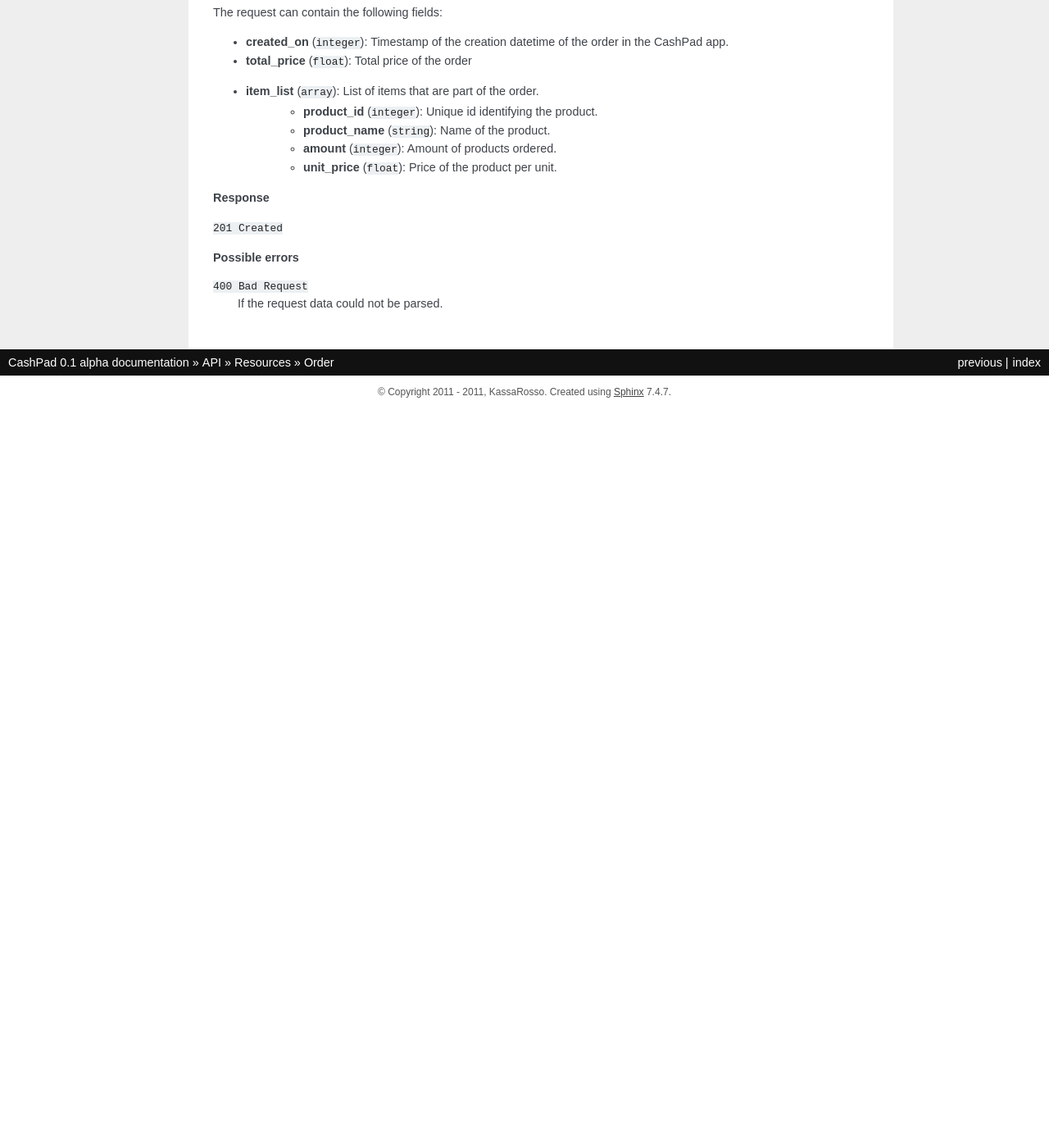
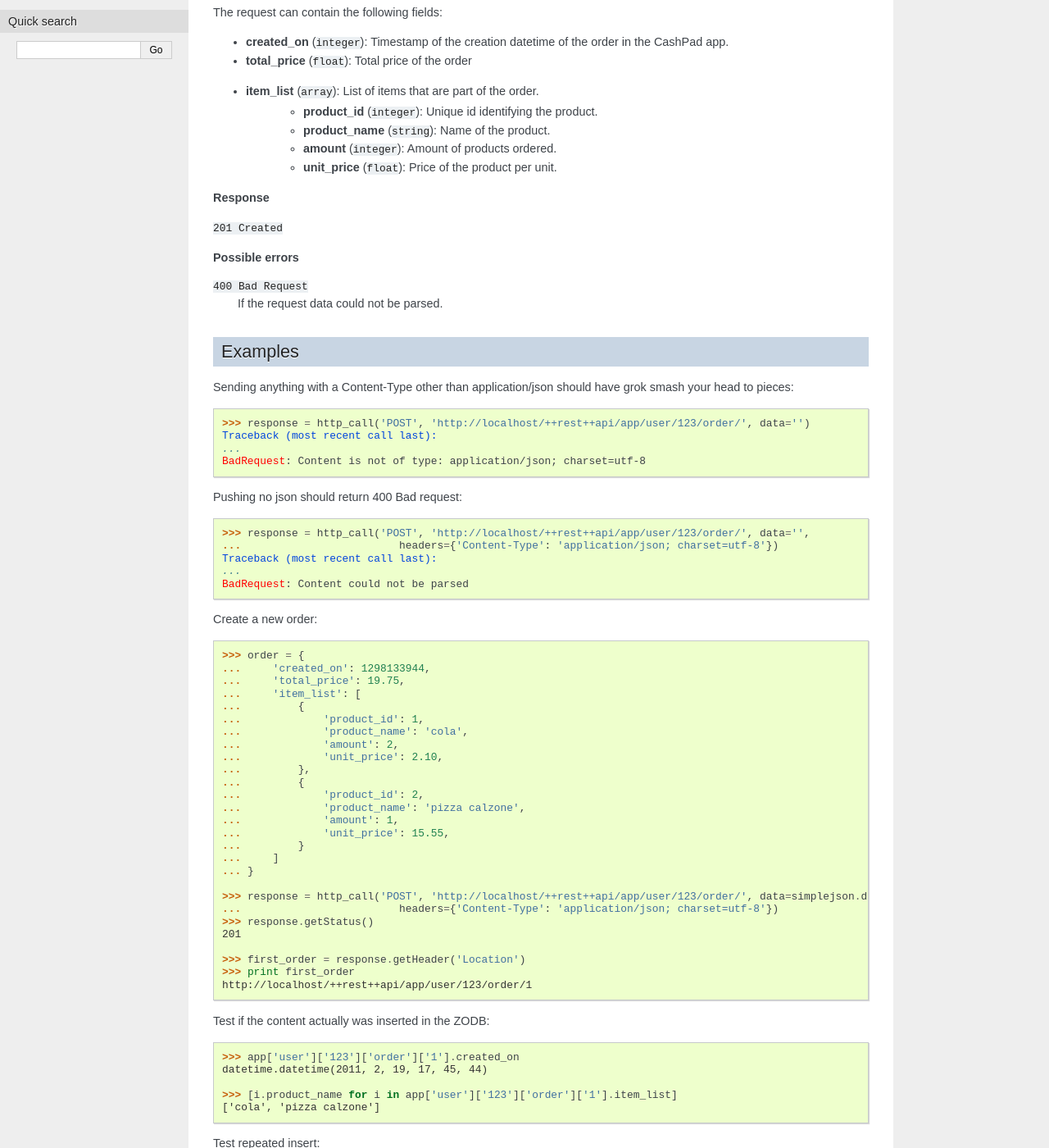
Before and after one commit to shanx/cashpad, a Sphinx documentation site: the page built from docs/api/resources/order.rst, in a window 1280 px wide and 1400 px high, scrolled down 270 px. Shown: the whole window at 82% size. Built offline with Sphinx 7.4.7, drawn with Linux system fonts in a browser that asks for light colours; before the commit the page ends 900 px from its top, so only the background shows below that; some of the changed text lies outside the part shown.

Commit message:
Ha! Used doctests as api examples.

```diff
--- a/docs/api/resources/order.rst
+++ b/docs/api/resources/order.rst
@@ -28,3 +28,124 @@
 
 ``400 Bad Request``
     If the request data could not be parsed.
+
+Examples
+--------
+
+.. testsetup::
+
+    # Let's first create an instance at the top level:
+    >>> from cashpad.models import App
+    >>> root = getRootFolder()
+    >>> app = root['app'] = App()
+
+    >>> import simplejson
+    >>> from cashpad.tests.tests import http_call
+    >>> from zope.publisher.interfaces import BadRequest
+
+    >>> user = {
+    ...     'name': 'mobile user'
+    ... }
+    >>> user_data = data=simplejson.dumps(user)
+    >>> response = http_call('PUT', 'http://localhost/++rest++api/app/user/123', data=user_data,
+    ...                         headers={'Content-Type': 'application/json; charset=utf-8'})
+
+
+Sending anything with a Content-Type other than application/json should have grok smash your head to pieces::
+
+    >>> response = http_call('POST', 'http://localhost/++rest++api/app/user/123/order/', data='')
+    Traceback (most recent call last):
+    ...
+    BadRequest: Content is not of type: application/json; charset=utf-8
+
+Pushing no json should return 400 Bad request::
+
+    >>> response = http_call('POST', 'http://localhost/++rest++api/app/user/123/order/', data='',
+    ...                         headers={'Content-Type': 'application/json; charset=utf-8'})
+    Traceback (most recent call last):
+    ...
+    BadRequest: Content could not be parsed
+
+Create a new order::
+
+    >>> order = {
+    ...     'created_on': 1298133944,
+    ...     'total_price': 19.75,
+    ...     'item_list': [
+    ...         {
+    ...             'product_id': 1,
+    ...             'product_name': 'cola',
+    ...             'amount': 2,
+    ...             'unit_price': 2.10,
+    ...         },
+    ...         {
+    ...             'product_id': 2,
+    ...             'product_name': 'pizza calzone',
+    ...             'amount': 1,
+    ...             'unit_price': 15.55,
+    ...         }
+    ...     ]
+    ... }
+
+    >>> response = http_call('POST', 'http://localhost/++rest++api/app/user/123/order/', data=simplejson.dumps(order),
+    ...                         headers={'Content-Type': 'application/json; charset=utf-8'})
+    >>> response.getStatus()
+    201
+
+    >>> first_order = response.getHeader('Location')
+    >>> print first_order
+    http://localhost/++rest++api/app/user/123/order/1
+
+Test if the content actually was inserted in the ZODB::
+
+    >>> app['user']['123']['order']['1'].created_on
+    datetime.datetime(2011, 2, 19, 17, 45, 44)
+
+    >>> [i.product_name for i in app['user']['123']['order']['1'].item_list]
+    ['cola', 'pizza calzone']
+
+Test repeated insert::
+
+    >>> order = {
+    ...     'created_on': 1298133944,
+    ...     'total_price': 4.20,
+    ...     'item_list': [
+    ...         {
+    ...             'product_id': 1,
+    ...             'product_name': 'cola',
+    ...             'amount': 2,
+    ...             'unit_price': 2.10,
+    ...         }
+    ...     ]
+    ... }
+
+    >>> response = http_call('POST', 'http://localhost/++rest++api/app/user/123/order/', data=simplejson.dumps(order),
+    ...                         headers={'Content-Type': 'application/json; charset=utf-8'})
+    >>> response.getStatus()
+    201
+
+Test int values for fields that would normally expect float and test proper coercion ::
+
+    >>> order = {
+    ...     'created_on': 1298133944,
+    ...     'total_price': 4,
+    ...     'item_list': [
+    ...         {
+    ...             'product_id': 1,
+    ...             'product_name': 'cola',
+    ...             'amount': 2,
+    ...             'unit_price': 2,
+    ...         }
+    ...     ]
+    ... }
+
+    >>> response = http_call('POST', 'http://localhost/++rest++api/app/user/123/order/', data=simplejson.dumps(order),
+    ...                         headers={'Content-Type': 'application/json; charset=utf-8'})
+    >>> response.getStatus()
+    201
+
+    >>> app['user']['123']['order']['3'].total_price
+    4.0
+
+    >>> [i.unit_price for i in app['user']['123']['order']['3'].item_list]
+    [2.0]
--- a/docs/conf.py
+++ b/docs/conf.py
@@ -25,7 +25,7 @@
 
 # Add any Sphinx extension module names here, as strings. They can be extensions
 # coming with Sphinx (named 'sphinx.ext.*') or your custom ones.
-extensions = ['sphinx.ext.autodoc']
+extensions = ['sphinx.ext.autodoc', 'sphinx.ext.doctest']
 
 # Add any paths that contain templates here, relative to this directory.
 templates_path = ['_templates']
```
Also changed, not shown: docs/api/resources/user.rst (+60 -1 lines), 3 other files.
